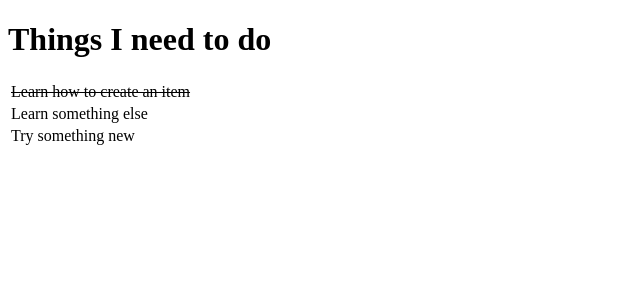
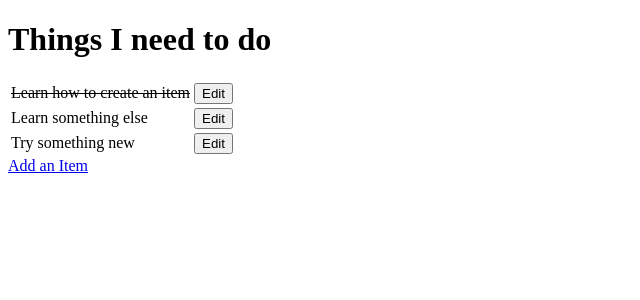
Before and after one commit to ShaneByrne0963/hello-django, a Django app: page / in a window 1280 px wide. Shown: the top 300 px of the page, without its empty margins (0-640 px from the left). Run offline with Django 3.2, Linux system fonts and the light colour scheme; data comes from the database, SQL or seed files in the repository; both versions use the stored data as it was after the commit.

Commit message:
Add ability for user to add items to database

```diff
--- a/django_todo/urls.py
+++ b/django_todo/urls.py
@@ -15,9 +15,10 @@ Including another URLconf
 """
 from django.contrib import admin
 from django.urls import path
-from todo.views import get_todo_list
+from todo.views import get_todo_list, add_item
 
 urlpatterns = [
     path('admin/', admin.site.urls),
-    path('', get_todo_list, name='get_todo_list')
+    path('', get_todo_list, name='get_todo_list'),
+    path('add', add_item, name='add')
 ]
--- a/todo/templates/todo/todo_list.html
+++ b/todo/templates/todo/todo_list.html
@@ -17,9 +17,18 @@
                 {% else %}
                     <td>{{ item.name }}</td>
                 {% endif %}
+                <td>
+                    <a href="/edit/{{ item.id }}">
+                        <button>Edit</button>
+                    </a>
+                </td>
+            </tr>
+        {% empty %}
+            <tr>
+                <td>You have nothing to do</td>
             </tr>
         {% endfor %}
     </table>
-
+    <a href="/add">Add an Item</a>
 </body>
 </html>
--- a/todo/views.py
+++ b/todo/views.py
@@ -1,11 +1,28 @@
-from django.shortcuts import render
+from django.shortcuts import render, redirect
 from .models import Item
+from .forms import ItemForm
 
 
-# Create your views here.
 def get_todo_list(request):
     items = Item.objects.all()
     context = {
         'items': items,
     }
     return render(request, "todo/todo_list.html", context)
+
+
+def add_item(request):
+    if request.method == 'POST':
+        form = ItemForm(request.POST)
+        if form.is_valid():
+            form.save()
+            return redirect('get_todo_list')
+    form = ItemForm()
+    context = {
+        'form': form,
+    }
+    return render(request, "todo/add_item.html", context)
+
+
+def edit_item(request, item_id):
+    return render(request, "todo/edit_item.html")
```
Also changed, not shown: todo/forms.py (added, +8 -0 lines), todo/templates/todo/add_item.html (added, +23 -0 lines), db.sqlite3.
